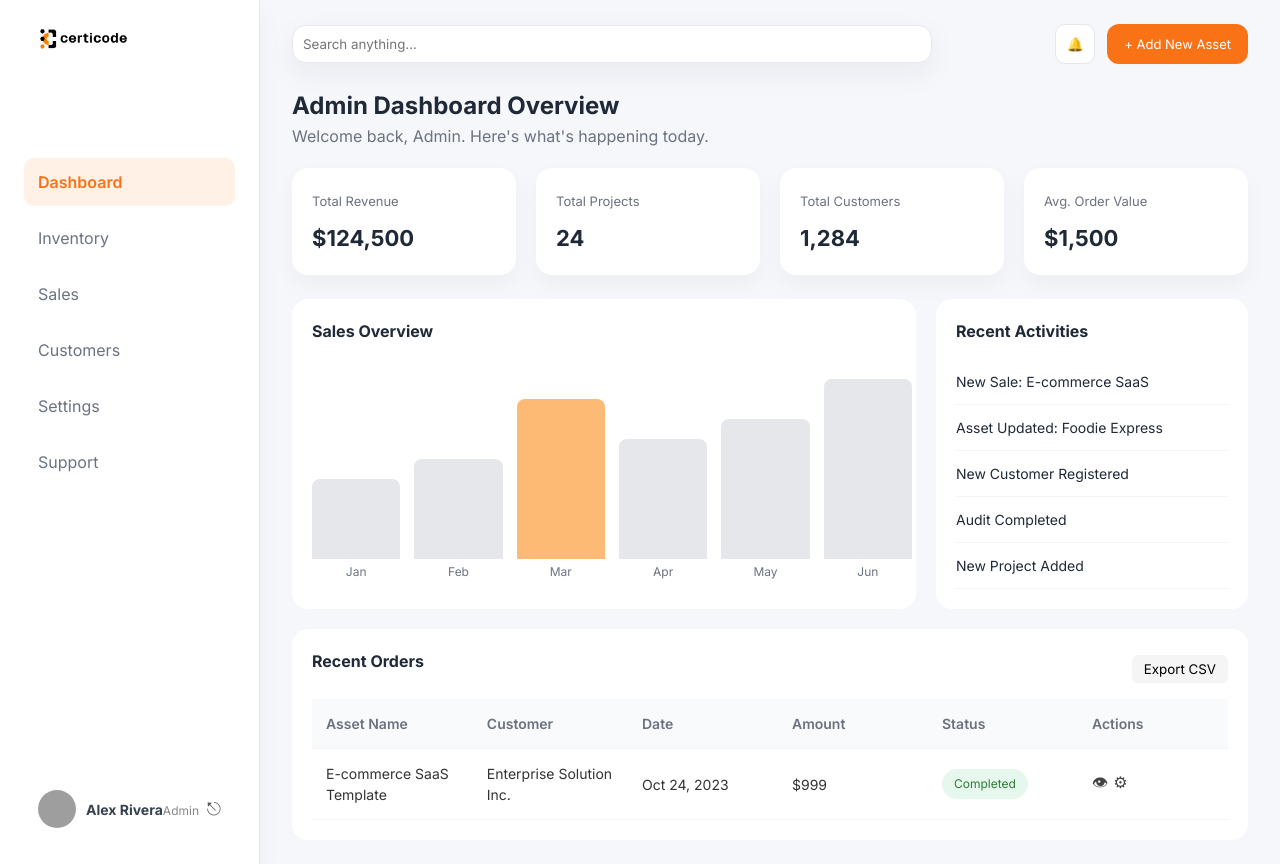
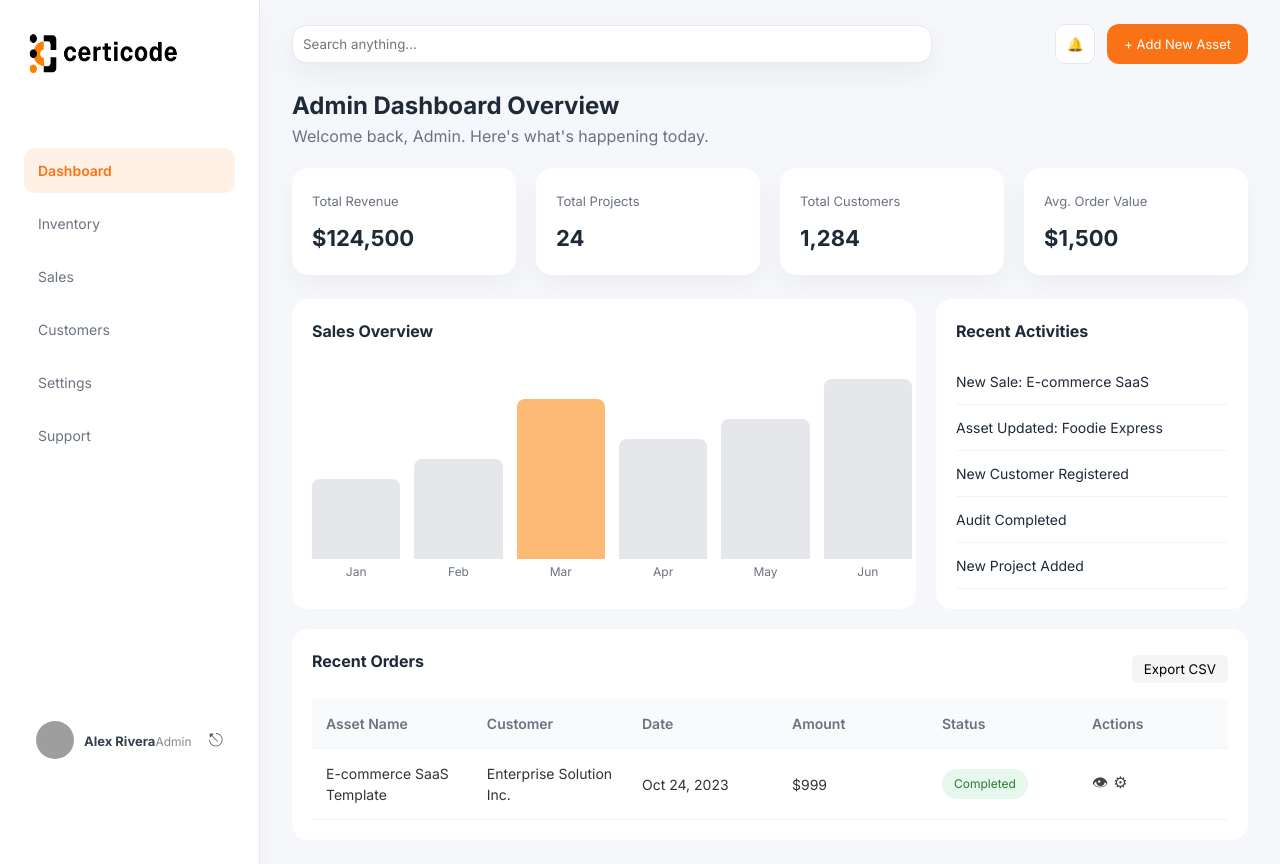
Before and after one commit to Syddevv/Certicode, a React (Vite) app: page /admin-dashboard in a window 1280 px wide. Built offline with nearby package versions, Linux system fonts and the light colour scheme; grey boxes are pictures that could not be loaded.

Commit message:
Update sidebar.css

```diff
--- a/src/styles/sidebar.css
+++ b/src/styles/sidebar.css
@@ -4,101 +4,143 @@
   width: 260px;
   background: #ffffff;
   border-right: 1px solid #e5e7eb;
-  padding: 24px;
+  padding: 16px;
   display: flex;
   flex-direction: column;
   transition: transform 0.3s ease-in-out;
 }
 
-/* LOGO */
+/* ================= LOGO ================= */
+
 .logo {
   display: flex;
   align-items: center;
-  margin-bottom: 40px;
+  margin-bottom: none;
 }
 
 .logo img {
-  width: 100%;
-  max-width: 120px;
-  height: auto;
-  object-fit: contain;
+  width: 160px !important;
+  max-width: none !important;
+  height: 60px !important;
   display: block;
 }
+/* ================= MENU ================= */
 
-/* MENU */
 .menu {
   display: flex;
   flex-direction: column;
   flex: 1;
-  justify-content: space-between;
 }
 
-/* IMPORTANT: remove bullets + default spacing */
-.menu-top {
+/* MAIN MENU */
+.menu-top,
+.menu-bottom {
   list-style: none;
   margin: 0;
   padding: 0;
 }
 
-.menu-top li {
-  padding: 12px 14px;
-  border-radius: 10px;
-  margin-bottom: 8px;
+.menu-top li,
+.menu-bottom li {
+  padding: 8px 12px;
+  border-radius: 8px;
+  margin-bottom: 4px;
+  font-size: 14px;
   color: #6b7280;
   cursor: pointer;
 }
 
-.menu-top li a {
+.menu-top li a,
+.menu-bottom li a {
   text-decoration: none;
   color: inherit;
   display: block;
 }
 
+/* ACTIVE */
 .menu-top li.active {
   background: #fff1e6;
   color: #f97316;
   font-weight: 600;
 }
 
-/* PROFILE */
+/* ================= SECTION LABEL ================= */
+
+.menu-section-label {
+  margin: 14px 0 6px; /* reduced */
+  font-size: 11px;
+  font-weight: 600;
+  letter-spacing: 0.05em;
+  color: #9ca3af;
+}
+
+/* ================= PROFILE ================= */
+
 .profile-item {
   display: flex;
   justify-content: space-between;
   align-items: center;
-  padding: 12px 14px;
+  padding: 10px 12px;
   border-radius: 10px;
+  margin-top: 245px;
 }
 
 .profile {
   display: flex;
   align-items: center;
-  gap: 12px;
+  gap: 10px;
 }
 
 .profile img {
-  width: 32px;
-  height: 32px;
+  width: 30px;
+  height: 30px;
   border-radius: 50%;
 }
 
 .profile strong {
-  font-size: 14px;
+  font-size: 13px;
   color: #374151;
 }
 
 .profile small {
-  font-size: 12px;
+  font-size: 11px;
   color: #9ca3af;
 }
 
+/* LOGOUT */
 .logout {
   background: none;
   border: none;
-  font-size: 18px;
+  font-size: 16px;
   cursor: pointer;
 }
 
-/* TOGGLE BUTTONS */
+/* ================= MOBILE ================= */
+
 .close-btn {
   display: none;
 }
+
+@media (max-width: 768px) {
+  .sidebar {
+    position: fixed;
+    top: 0;
+    left: 0;
+    height: 100%;
+    transform: translateX(-100%);
+    z-index: 1000;
+  }
+
+  #sidebar-toggle:checked ~ .layout .sidebar {
+    transform: translateX(0);
+  }
+
+  .close-btn {
+    display: block;
+    position: absolute;
+    top: 16px;
+    right: 16px;
+    font-size: 22px;
+    cursor: pointer;
+  }
+}
```
